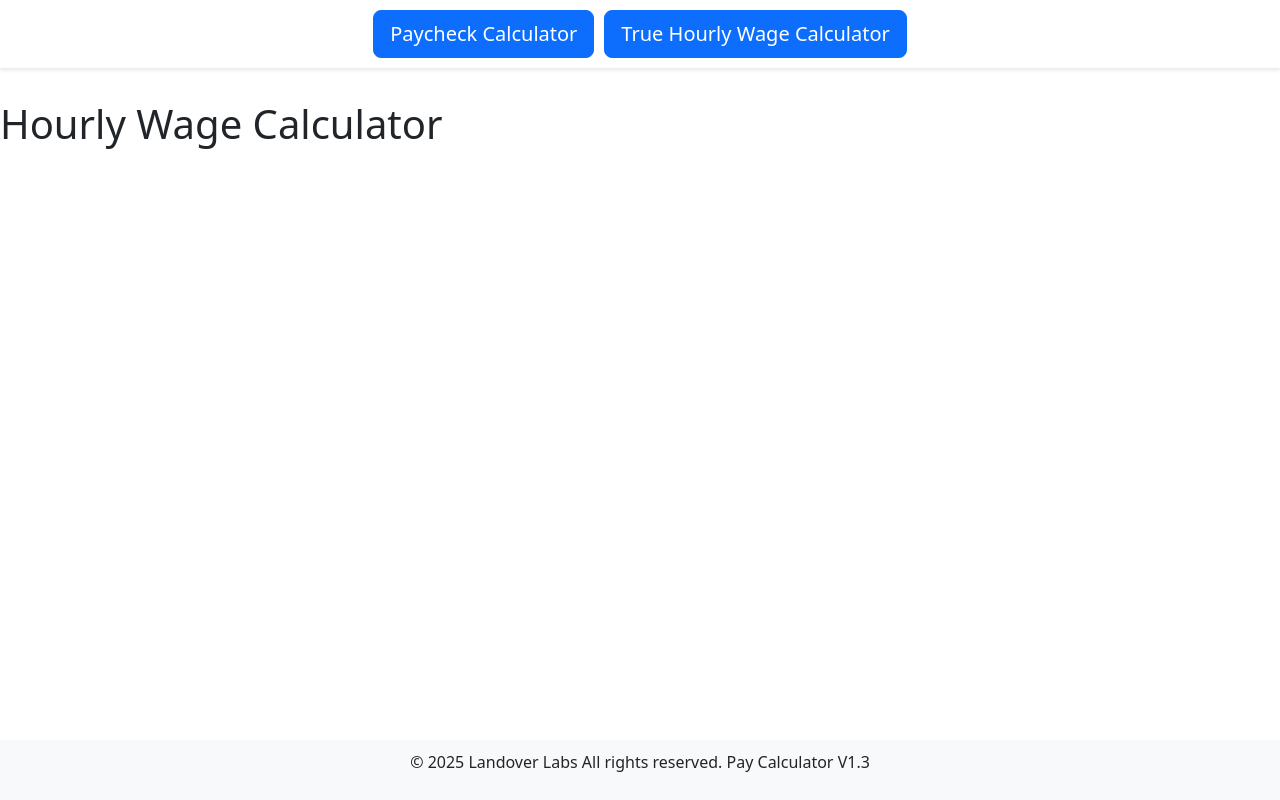
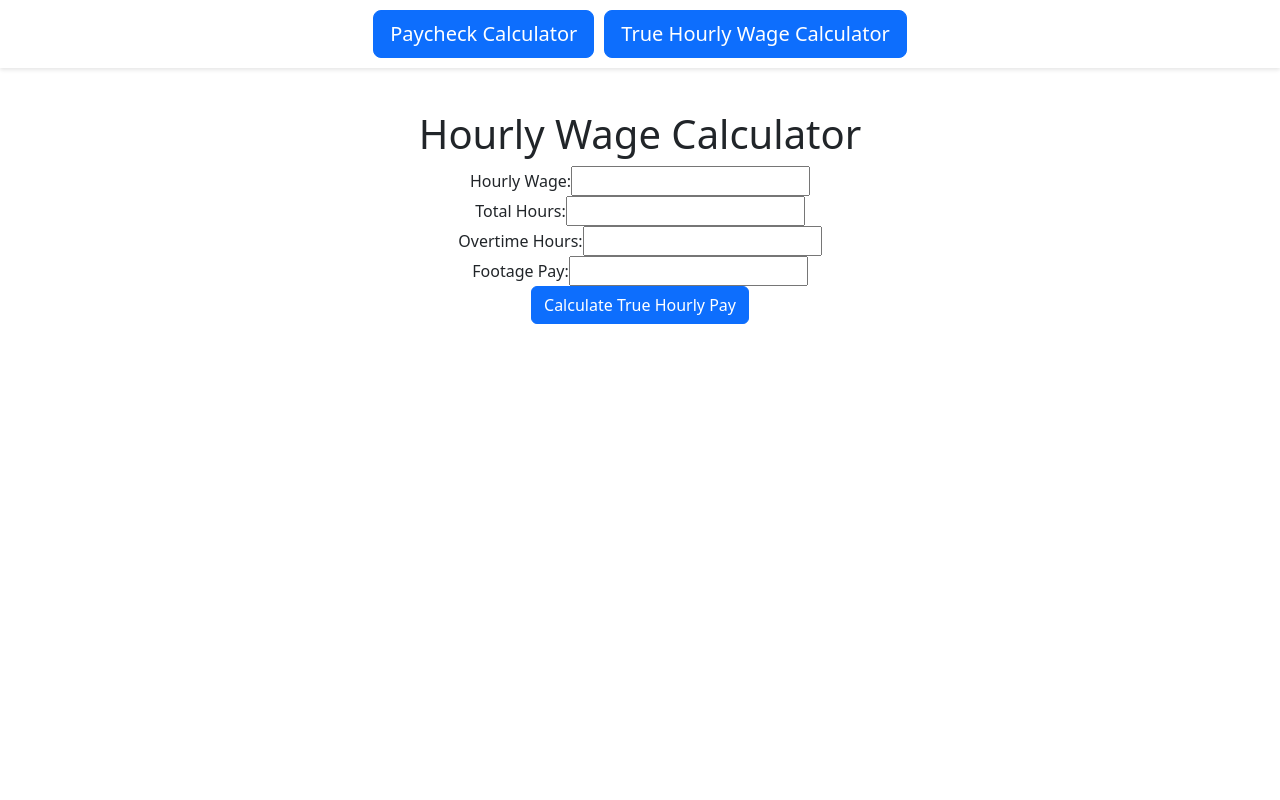
Before and after one commit to Merrywindl/project, a React (Vite) app: page /hourly-wage-calculator in a window 1280 px wide. Shown: the top 800 px of the page. Built offline with nearby package versions, Linux system fonts and the light colour scheme.

Commit message:
completed second page, updated frontier base rate

```diff
--- a/src/Footer.tsx
+++ b/src/Footer.tsx
@@ -3,7 +3,7 @@ import React from 'react';
 const Footer: React.FC = () => {
   return (
     <footer style={{ marginTop: '20px', textAlign: 'center', padding: '10px 0', backgroundColor: '#f8f9fa', width: '100%' }}>
-      <p>&copy; {new Date().getFullYear()} Landover Labs All rights reserved. Pay Calculator V1.3</p>
+      <p>&copy; {new Date().getFullYear()} Landover Labs All rights reserved. Pay Calculator V1.4</p>
     </footer>
   );
 };
--- a/src/PaycheckForm.tsx
+++ b/src/PaycheckForm.tsx
@@ -106,7 +106,7 @@ export default function PaycheckForm() {
       totalFootage = handburyNum;
     } else if (jobType === 'Frontier') {
       const footageNum = parseFloat(footage) || 0;
-      commissionValue = FRONTIER_BASE_RATE + ((footageNum - 250) * FRONTIER_RATE);
+      commissionValue = FRONTIER_BASE_RATE + ((footageNum - 350) * FRONTIER_RATE);
       totalFootage = footageNum;
     }
 
--- a/src/pages/hourlyrate.tsx
+++ b/src/pages/hourlyrate.tsx
@@ -1,9 +1,76 @@
-import '../paycheckForm.css'; // Import the CSS file
+import React, { useState } from 'react';
+import '../paycheckForm.css';
 
 export function HourlyWageCalculator() {
+  const OVERTIME_RATE = 1.5; // Overtime rate multiplier
+  const [hourlyWage, setHourlyWage] = useState('');
+  const [regularHours, setTotalHours] = useState('');
+  const [overtimeHours, setOvertimeHours] = useState('');
+  const [footagePay, setFootagePay] = useState('');
+  const [results, setResults] = useState<{ regularPay: string; overtimePay: string } | null>(null);
+
+  const isValidNumber = (value: string) => !isNaN(parseFloat(value)) && isFinite(parseFloat(value));
+
+  const calculateOvertimePay = (hourlyRate: number, overtimeHours: number) => {
+    return hourlyRate * OVERTIME_RATE * overtimeHours;
+  };
+
+  const handleCalculate = () => {
+    if (!isValidNumber(hourlyWage) || !isValidNumber(regularHours) || !isValidNumber(overtimeHours) || !isValidNumber(footagePay)) {
+      alert('Please enter valid numbers for all fields.');
+      return;
+    }
+
+    const hourlyRate = parseFloat(hourlyWage);
+    const regularHoursWorked = parseFloat(regularHours);
+    const overtime = parseFloat(overtimeHours);
+    const productionPay = parseFloat(footagePay);
+
+    const totalHoursWorked = regularHoursWorked + overtime;
+    const overtimePay = calculateOvertimePay(hourlyRate, overtime);
+    const regularPay = regularHoursWorked * hourlyRate + overtimePay + productionPay;
+    const hourlyProductionPay = productionPay / totalHoursWorked;
+    const trueRegularHourlyPay = (regularPay + (hourlyProductionPay * regularHoursWorked)) / regularHoursWorked;
+    const trueOvertimeHourlyPay = (overtimePay + (hourlyProductionPay * overtime)) / overtime;
+
+    // Set the results in state
+    setResults({
+      regularPay: trueRegularHourlyPay.toFixed(2),
+      overtimePay: trueOvertimeHourlyPay.toFixed(2),
+    });
+  };
+
   return (
-    <div>
+    <div className="hourly-rate-calculator">
       <h1>Hourly Wage Calculator</h1>
+      <div>
+        <label htmlFor="hourlyWage">Hourly Wage:</label>
+        <input id="hourlyWage" type="text" value={hourlyWage} onChange={(e) => setHourlyWage(e.target.value)} />
+      </div>
+      <div>
+        <label htmlFor="regularHours">Total Hours:</label>
+        <input id="regularHours" type="text" value={regularHours} onChange={(e) => setTotalHours(e.target.value)} />
+      </div>
+      <div>
+        <label htmlFor="overtimeHours">Overtime Hours:</label>
+        <input id="overtimeHours" type="text" value={overtimeHours} onChange={(e) => setOvertimeHours(e.target.value)} />
+      </div>
+      <div>
+        <label htmlFor="footagePay">Footage Pay:</label>
+        <input id="footagePay" type="text" value={footagePay} onChange={(e) => setFootagePay(e.target.value)} />
+      </div>
+      <div>
+        <button className="btn btn-primary" onClick={handleCalculate}>
+          Calculate True Hourly Pay
+        </button>
+      </div>
+      {results && (
+        <div className="results">
+          <h2>Results</h2>
+          <p>Your True Regular Hourly Pay: <strong>${results.regularPay}</strong></p>
+          <p>Your True Overtime Hourly Pay: <strong>${results.overtimePay}</strong></p>
+        </div>
+      )}
     </div>
   );
 }
--- a/src/paycheckForm.css
+++ b/src/paycheckForm.css
@@ -3,6 +3,15 @@
   flex-direction: column;
   align-items: center;
   justify-content: center;
+  min-height: 100vh;
+  padding: 10px;
+  box-sizing: border-box;
+}
+.hourly-rate-calculator {
+  display: flex;
+  flex-direction: column;
+  align-items: center;
+
   min-height: 100vh;
   padding: 10px;
   box-sizing: border-box;
@@ -43,8 +52,9 @@
 }
 
 @media (max-width: 412px) {
-  .paycheck-form {
+  .paycheck-form, .hourly-rate-calculator {
     padding: 5px;
+
   }
 
   .input-group {
```
